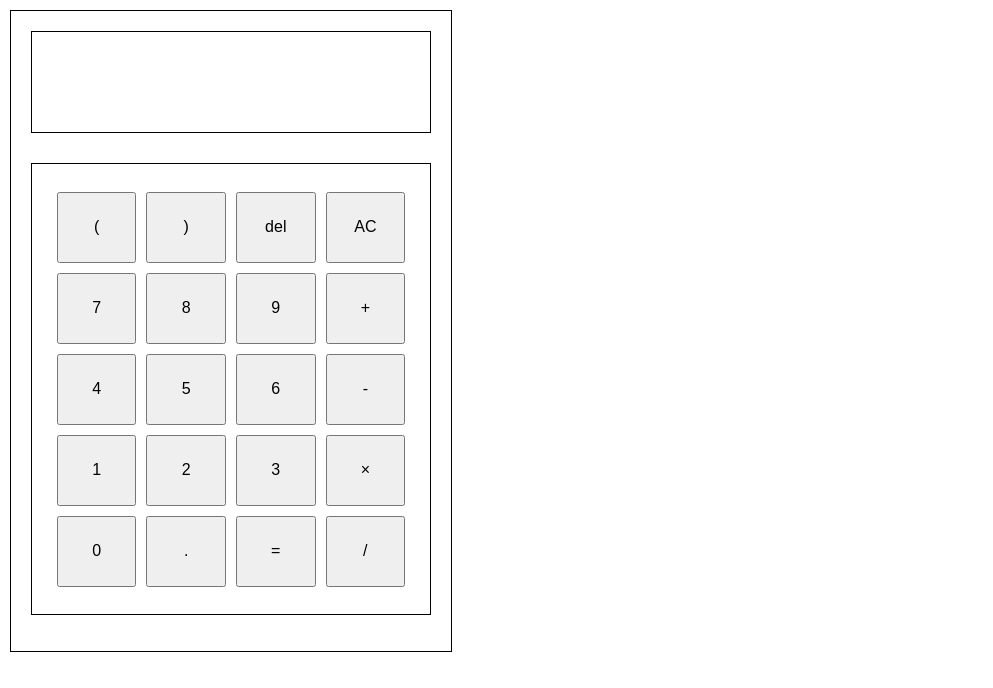
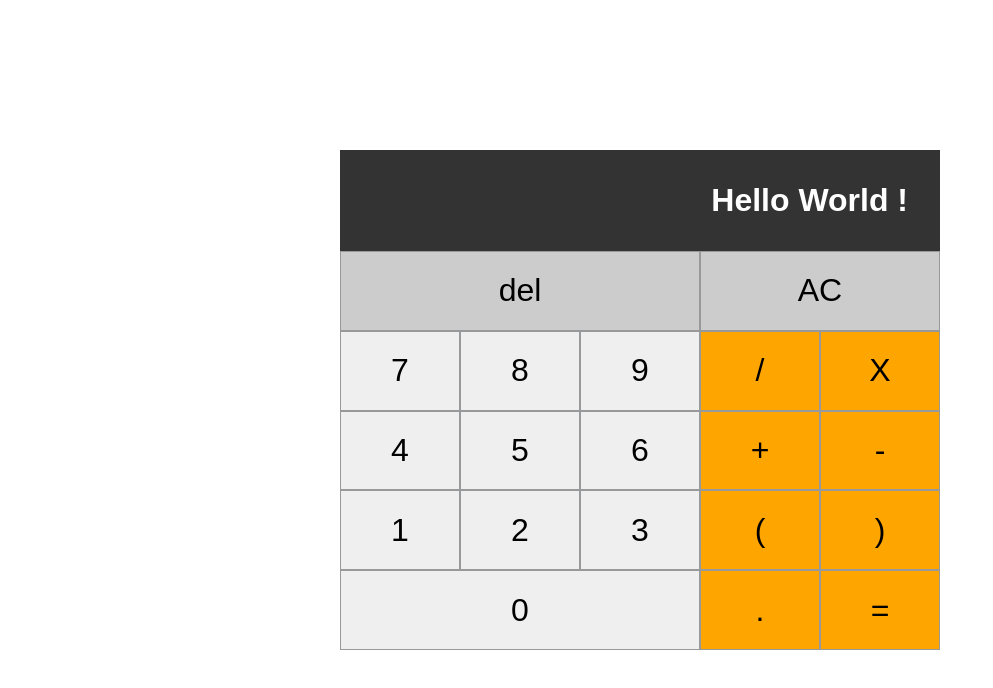
Before and after one commit to ryong9rrr/calculator-app, a plain HTML site: page index.html in a window 1280 px wide. Shown: the whole page, without its empty margins (0-993 px from the left). Drawn offline with Linux system fonts and the light colour scheme.

Commit message:
refactor: index.html 레이아웃 재구성, css 재작성

```diff
--- a/index.html
+++ b/index.html
@@ -1,41 +1,44 @@
 <!DOCTYPE html>
-<html>
+<html lang="en">
   <head>
-    <title>Calculator</title>
-    <meta charset="utf-8" />
-    <link rel="stylesheet" href="css/style.css" />
+    <meta charset="UTF-8" />
+    <meta http-equiv="X-UA-Compatible" content="IE=edge" />
+    <meta name="viewport" content="width=device-width, initial-scale=1.0" />
+    <link rel="stylesheet" href="./src/index.css" />
+    <title>🍌Vanilla Calculator (complicated)</title>
   </head>
-
   <body>
-    <div class="main">
-      <div class="main-result-screen">
-        <h3 class="main-result"></h3>
-      </div>
-      <div class="main-body">
-        <form class="body-grid js-form">
-          <input id="11" type="button" value="(" />
-          <input id="12" type="button" value=")" />
-          <input id="31" type="button" value="del" />
-          <input id="32" type="button" value="AC" />
-          <input id="7" type="button" value="7" />
-          <input id="8" type="button" value="8" />
-          <input id="9" type="button" value="9" />
-          <input id="21" type="button" value="+" />
-          <input id="4" type="button" value="4" />
-          <input id="5" type="button" value="5" />
-          <input id="6" type="button" value="6" />
-          <input id="22" type="button" value="-" />
-          <input id="1" type="button" value="1" />
-          <input id="2" type="button" value="2" />
-          <input id="3" type="button" value="3" />
-          <input id="23" type="button" value="×" />
-          <input id="0" type="button" value="0" />
-          <input id="10" type="button" value="." />
-          <input id="33" type="button" value="=" />
-          <input id="24" type="button" value="/" />
-        </form>
+    <div id="app">
+      <div class="calculator">
+        <h1 id="total">0</h1>
+        <div class="modifiers">
+          <button class="delete">del</button>
+          <button class="modifier">AC</button>
+        </div>
+        <div class="digits">
+          <button class="digit">9</button>
+          <button class="digit">8</button>
+          <button class="digit">7</button>
+          <button class="digit">6</button>
+          <button class="digit">5</button>
+          <button class="digit">4</button>
+          <button class="digit">3</button>
+          <button class="digit">2</button>
+          <button class="digit">1</button>
+          <button class="digit">0</button>
+        </div>
+        <div class="operations">
+          <button class="operation">/</button>
+          <button class="operation">X</button>
+          <button class="operation">+</button>
+          <button class="operation">-</button>
+          <button class="bracket">(</button>
+          <button class="bracket">)</button>
+          <button class="dot">.</button>
+          <button class="equal">=</button>
+        </div>
       </div>
     </div>
   </body>
-  <script src="index.js"></script>
+  <script type="module" src="src/index.js"></script>
 </html>
--- a/index.js
+++ /dev/null
@@ -1,168 +0,0 @@
-const form = document.querySelector(".js-form");
-const resultScreen = document.querySelector(".main-result");
-
-let valueArray = [];
-
-let stack = [];
-let convert = [];
-let temp = ""; // 두자리수 이상의 숫자를 저장할 임시변수
-
-// 우선순위를 반환하는 함수
-function prec(op) {
-    switch(op) {
-        case '(':
-        case ')':
-            return 0;
-        case '+':
-        case '-':
-            return 1;
-        case '×':
-        case '/':
-            return 2;
-        }
-        return 999;
-}
-
-function resultBtn(){
-    const f = resultScreen.textContent;
-
-    for(let i = 0; i<f.length; i++) {
-        const char = f.charAt(i);
-
-        switch(char) {
-            case '(' :
-                stack.push(char);
-                break;
-
-            case '+' : case '-' : case '×' : case '/' :
-                while(stack[stack.length - 1] != null &&
-                    prec(char) <= prec(stack[stack.length - 1]) ){
-                        convert.push(stack.pop());
-                }
-                stack.push(char);
-                break;
-
-            case ')' :
-                let returned_op = stack.pop();
-                while(returned_op != '('){
-                    temp += returned_op;
-                    returned_op = stack.pop();
-
-                    if(isNaN(stack[stack.length - 1])){
-                        convert.push(temp);
-                        temp = "";
-                    }
-                }
-                break;
-
-            default :
-                temp += char; // isNaN(f.charAt(i+1)) : 다음에 연산자가 나오면
-                if(isNaN(f.charAt(i+1)) || ( (i+1) == f.length )){
-                    if(f.charAt(i+1) == '.'){   //소수점처리
-                        continue;
-                    } else {
-                    convert.push(temp);
-                    temp="";
-                    }
-                }
-                break;
-        }
-
-    }
-
-    while(stack[stack.length - 1] != null){
-        convert.push(stack.pop());
-    }
-    //후위표기식 숫자와 연산자는 convert에 모두 담기게 됨.
-
-
-    // 후위표기식 출력코드
-    let result = "";
-    for(let i in convert){
-        result += convert[i];
-        result += " ";
-    }
-    console.log(result);
-
-
-    // 후위표기식 계산 시작
-
-    for(let i in convert){
-        if(!isNaN(convert[i])){
-            stack.push(convert[i]);
-        } else{
-            const b = parseFloat(stack.pop());
-            const a = parseFloat(stack.pop());
-
-            switch(convert[i]){
-                case '+' : stack.push(a+b);
-                    break;
-
-                case '-' : stack.push(a-b);
-                    break;
-
-                case '×' : stack.push(a*b);
-                    break;
-
-                case '/' : stack.push(a/b);
-                    break;
-            }
-        }
-    }
-
-    console.log(+stack); //최종적으로 stack에 남아있는 값이 계산결과
-
-    resultScreen.innerText = +stack;
-
-
-}
-
-////////////////////////////////////////////////////////////
-
-function initBtn(){
-    valueArray = [];
-    convert = [];
-    stack = [];
-    temp = "";
-    paintValue();
-}
-
-function delBtn(){
-    valueArray.length = valueArray.length - 1;
-    paintValue();
-}
-
-function paintValue() {
-    var value = "";
-    for(var i=0; i<valueArray.length; i++){
-        value = value + valueArray[i];
-    }
-    resultScreen.innerText = value;
-}
-
-function saveBtn(value) {
-    valueArray.push(value);
-    paintValue();
-}
-
-function clickedBtn(event) {
-    const btn = event.target;
-    let btnValue = btn.value;
-
-    if(btn.id < 30) {
-        saveBtn(btnValue);
-    } else if(btn.id =="31") {
-        delBtn(btnValue);
-    } else if(btn.id =="32") {
-        initBtn(btnValue);
-    } else if(btn.id =="33") {
-        resultBtn(btnValue);
-    }
-
-}
-
-function init() {
-    form.addEventListener('click', clickedBtn);
-}
-
-init();
--- /dev/null
+++ b/src/index.css
@@ -0,0 +1,108 @@
+html,
+body {
+  margin: 0;
+  padding: 0;
+  font-family: sans-serif;
+}
+
+#app {
+  height: 100vh;
+  display: flex;
+  justify-content: center;
+  align-items: center;
+}
+
+.calculator {
+  width: 600px;
+  height: 1000px;
+  display: grid;
+  grid-template-areas:
+    "total total total total total"
+    "modif modif modif modif modif"
+    "digit digit digit oper oper"
+    "digit digit digit oper oper"
+    "digit digit digit oper oper"
+    "digit digit digit oper oper";
+  grid-auto-columns: 1fr;
+  grid-auto-rows: 1fr;
+  height: 500px;
+}
+
+button {
+  font-size: 2rem;
+  border: 0.5px solid #98999b;
+}
+
+.modifiers button {
+  background-color: #ccc;
+}
+
+.operations button {
+  background-color: orange;
+}
+
+.digits button {
+  background-color: #efefef;
+}
+
+#total {
+  grid-area: total;
+  background-color: #333;
+  color: white;
+  margin: 0;
+  padding: 2rem;
+  display: flex;
+  justify-content: flex-end;
+  align-items: flex-end;
+  font-size: 2rem;
+}
+.digits {
+  grid-area: digit;
+  display: flex;
+  flex-wrap: wrap;
+  flex-direction: row-reverse;
+}
+
+.digits button {
+  flex: 1 0 30%;
+}
+
+.digit.wide {
+  flex: 2 0 60%;
+  order: 1;
+}
+
+.modifiers {
+  grid-area: modif;
+  display: flex;
+  flex-wrap: wrap;
+  flex-direction: row;
+}
+
+.modifiers .delete {
+  width: 60%;
+}
+
+.modifiers .modifier {
+  width: 40%;
+}
+
+.operations {
+  grid-area: oper;
+  display: flex;
+  flex-wrap: wrap;
+  flex-direction: row;
+}
+
+.operations button {
+  flex: 1 0 40%;
+}
+
+.operations.wide {
+  flex: 2 0 60%;
+  order: 1;
+}
+
+.subgrid {
+  display: grid;
+}
--- /dev/null
+++ b/src/index.js
@@ -0,0 +1 @@
+document.querySelector("#total").innerText = "Hello World !";
```
Also changed, not shown: history/old.html (added, +41 -0 lines), history/old.js (added, +172 -0 lines), README.md, history/old_css/index.css (renamed from css/index.css), history/old_css/reset.css (renamed from css/reset.css), history/old_css/style.css (renamed from css/style.css).
